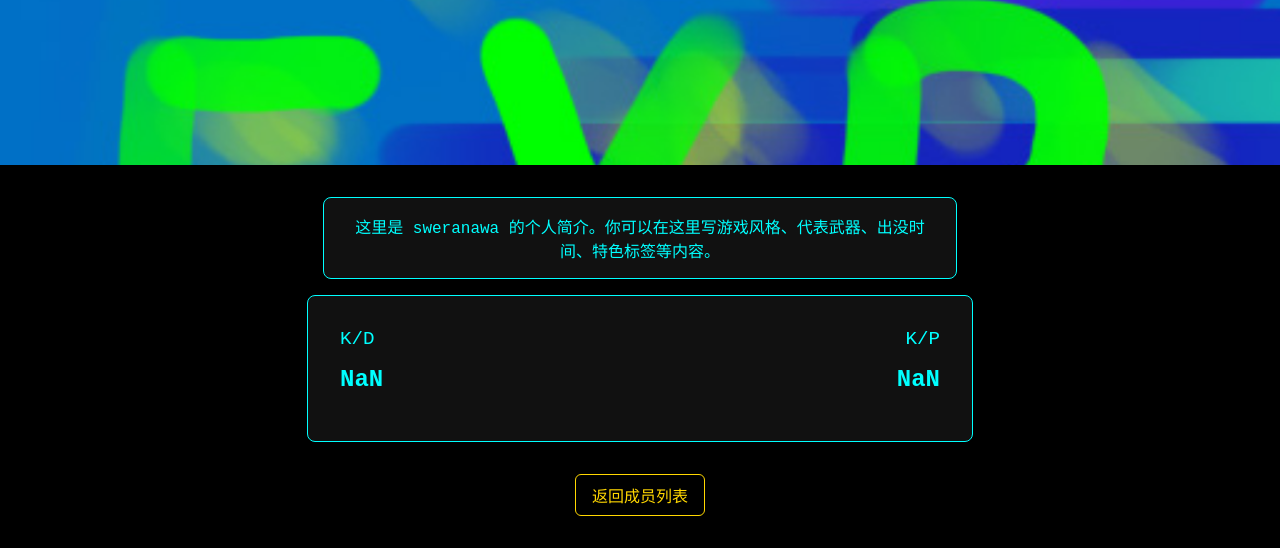
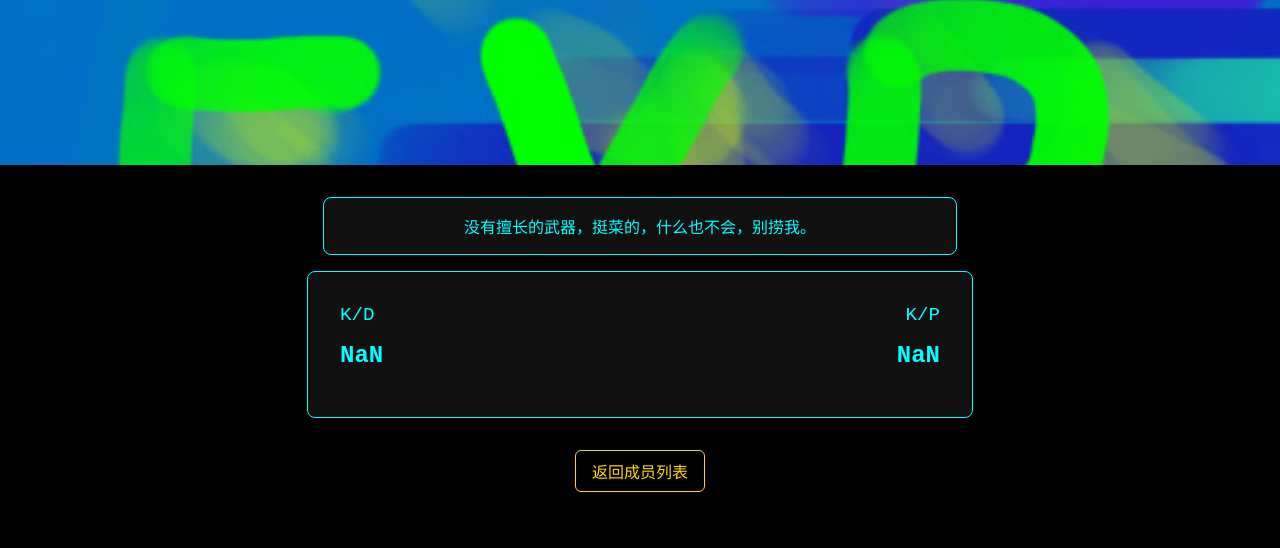
Before and after one commit to adsian2006/8000EXP, a plain HTML site: page sweranawa.html in a window 1280 px wide. Shown: the part 363-911 px from the top of the page. After the commit the page ends 887 px from the top, so only its background shows below. Drawn offline with Linux system fonts and the light colour scheme.

Commit message:
Update sweranawa.html

```diff
--- a/sweranawa.html
+++ b/sweranawa.html
@@ -101,7 +101,7 @@
   </div>
 
   <div class="intro">
-    这里是 sweranawa 的个人简介。你可以在这里写游戏风格、代表武器、出没时间、特色标签等内容。
+    没有擅长的武器，挺菜的，什么也不会，别捞我。
   </div>
 
   <div class="stats">
```
